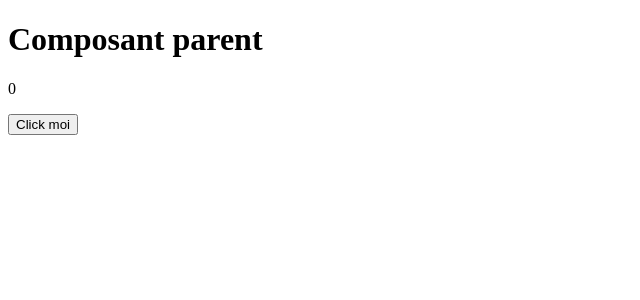
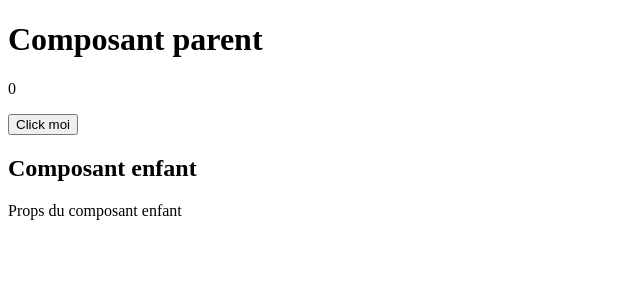
Before and after one commit to quentintrouve/react-hooks, a React (Create React App) app: page / in a window 1280 px wide. Shown: the top 300 px of the page, without its empty margins (0-640 px from the left). Built offline with nearby package versions, Linux system fonts and the light colour scheme.

Commit message:
use memo method

```diff
--- a/src/components/Compo.js
+++ b/src/components/Compo.js
@@ -1,4 +1,4 @@
-import React, { useState, useEffect } from 'react'
+import React from 'react'
 import useCatImg from '../hooks/useCatImg'
 
 export default function Compo() {
--- a/src/components/Contenu.js
+++ b/src/components/Contenu.js
@@ -1,4 +1,5 @@
 import React, { useState } from 'react'
+import Enfant from './Enfant'
 
 export default function Contenu() {
 
@@ -9,6 +10,7 @@ export default function Contenu() {
       <h1>Composant parent</h1>
       <p>{compteur}</p>
       <button onClick={() => setCompteur(compteur + 1)}>Click moi</button>
+      <Enfant chaine="Props du composant enfant"></Enfant>
     </div>
   )
 }
--- a/src/components/Enfant.js
+++ b/src/components/Enfant.js
@@ -1,9 +1,15 @@
 import React from 'react'
 
-export default function Enfant() {
+const Enfant = function ({ chaine }) {
+
+  console.log("Mise à jour du composant")
+
   return (
     <div>
-
+      <h2>Composant enfant</h2>
+      <p>{chaine}</p>
     </div>
   )
 }
+
+export default React.memo(Enfant);
```
Also changed, not shown: 1 other file (tests, documents, lock files or other folders).
